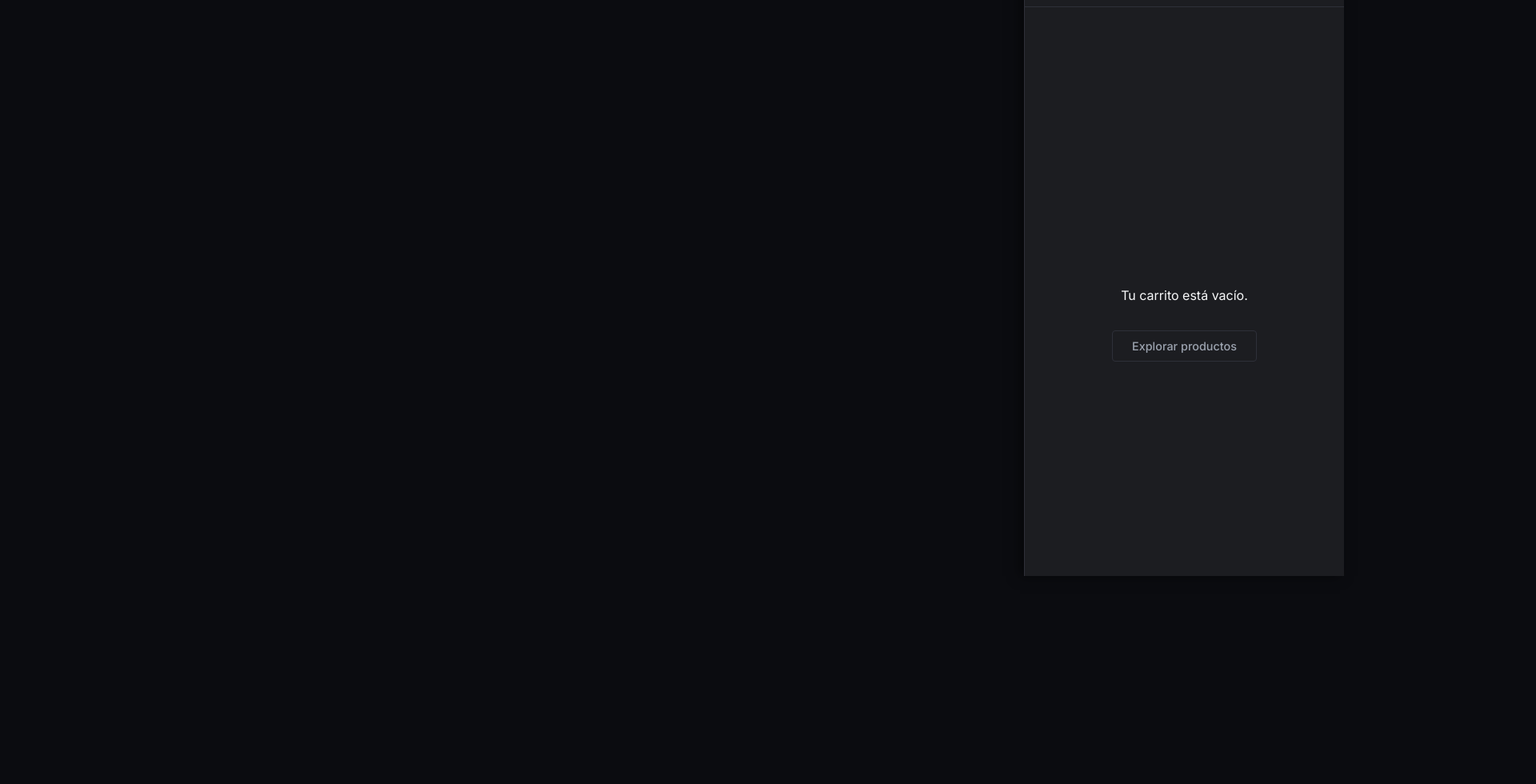
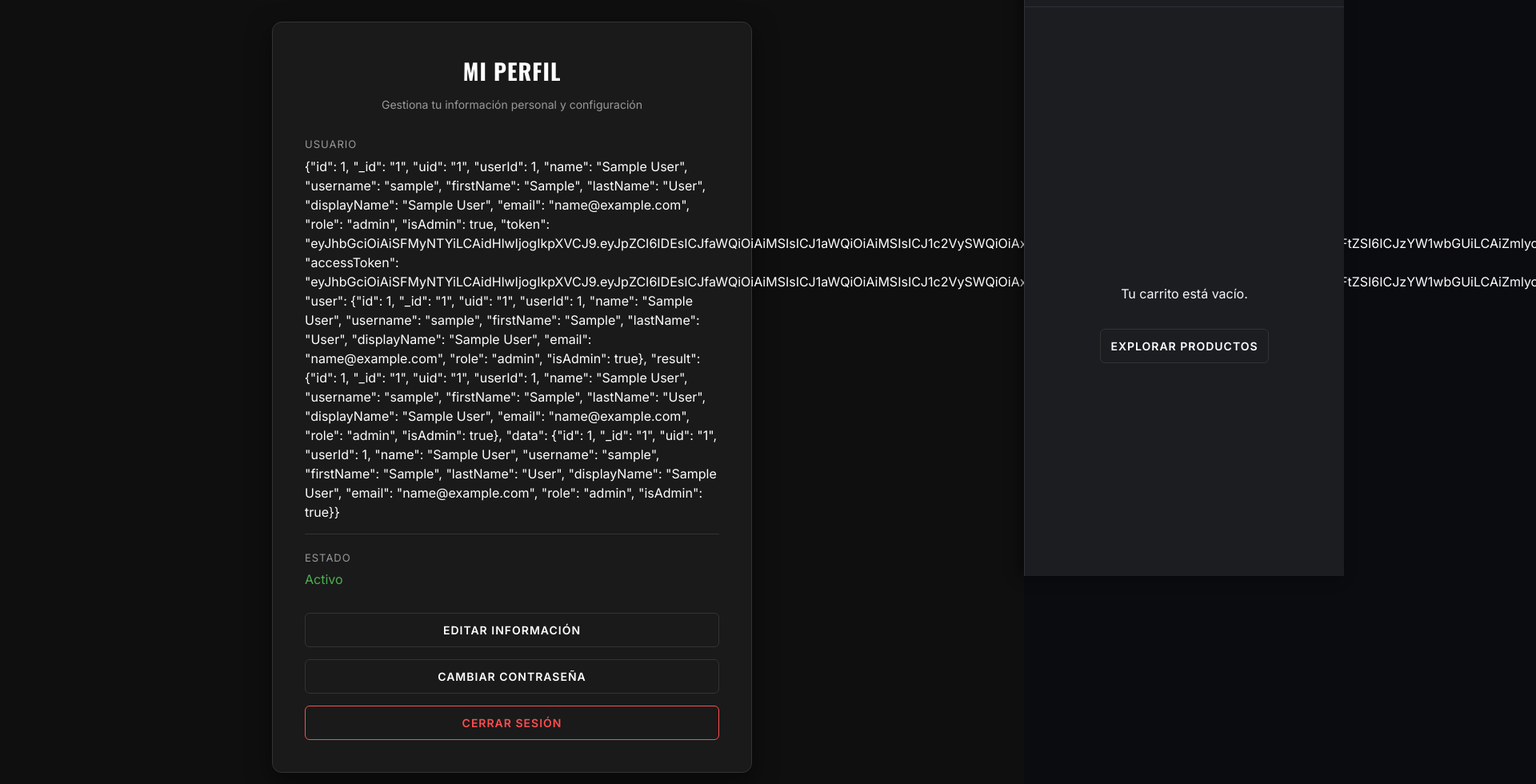
Before and after one commit to lulojrz/tienda, a React (Vite) app: page /perfil in a window 1280 px wide. Shown: the part 80-1060 px from the top of the page at 80% size, 1920 px wide, since content can reach past the window. Before the commit the page ends 800 px from the top, so only its background shows below. Built offline with nearby package versions, Linux system fonts and the light colour scheme; sample sign-in values are in the browser's storage.

Commit message:
agregando pagina perfil

```diff
--- a/src/App.jsx
+++ b/src/App.jsx
@@ -7,6 +7,7 @@ import PaginaPrincipal from './pages/PaginaPrincipal';
 import PaginaProductos from './pages/PaginaProductos';
 import DetallesProductos from './pages/DetallesProductos';
 import InicioSesion from './pages/InicioSesion';
+import Perfil from './pages/Perfil';
 import CartDrawer from './components/CartDrawer';
 
 function App() {
@@ -18,6 +19,7 @@ function App() {
         <Route path='/productos' element={<PaginaProductos />}></Route>
         <Route path='/productos/:id' element={<DetallesProductos />}></Route>
         <Route path='inicioSesion' element={<InicioSesion />}></Route>
+        <Route path='/perfil' element={<Perfil />}></Route>
 
       </Routes>
 
--- a/src/components/Navbar.jsx
+++ b/src/components/Navbar.jsx
@@ -54,12 +54,20 @@ const Navbar = () => {
                       <p className="status-online" >
                         <span className="status-dot"></span> Conectado
                       </p>
+                      <Link to="/perfil" style={{ textDecoration: 'none' }}>
+                        <button
+                          className="btn-secondary"
+                          style={{ width: '100%', marginBottom: '10px', backgroundColor: 'transparent', color: '#fff', border: '1px solid #333', padding: '10px', borderRadius: '4px', cursor: 'pointer' }}
+                          onClick={() => setShowUserModal(false)}
+                        >
+                          Ver Perfil
+                        </button>
+                      </Link>
                       <button
                         className="btn-primary"
-                        style={{ width: '100%', marginTop: '15px' }}
+                        style={{ width: '100%' }}
                         onClick={() => {
                           cerrarSesion(); setShowUserModal(false);
-
                         }}
                       >
                         Cerrar sesión
--- /dev/null
+++ b/src/pages/Perfil.css
@@ -0,0 +1,118 @@
+.perfil-page-container {
+    display: flex;
+    flex-direction: column;
+    min-height: 100vh;
+    background-color: #0f0f0f;
+    color: #f5f5f5;
+}
+
+.perfil-content {
+    flex-grow: 1;
+    display: flex;
+    justify-content: center;
+    align-items: center;
+    padding: 40px 20px;
+}
+
+.perfil-box {
+    background-color: #1a1a1a;
+    border: 1px solid #333;
+    border-radius: 12px;
+    padding: 40px;
+    width: 100%;
+    max-width: 600px;
+    box-shadow: 0 10px 30px rgba(0, 0, 0, 0.5);
+}
+
+.perfil-header {
+    text-align: center;
+    margin-bottom: 30px;
+}
+
+.perfil-header h2 {
+    font-size: 28px;
+    margin-bottom: 10px;
+    color: #fff;
+    font-weight: 700;
+    letter-spacing: 1px;
+}
+
+.perfil-header p {
+    color: #999;
+    font-size: 14px;
+}
+
+.perfil-info {
+    margin-bottom: 30px;
+}
+
+.info-group {
+    margin-bottom: 20px;
+    border-bottom: 1px solid #333;
+    padding-bottom: 15px;
+}
+
+.info-group:last-child {
+    border-bottom: none;
+    margin-bottom: 0;
+    padding-bottom: 0;
+}
+
+.info-group label {
+    display: block;
+    color: #999;
+    font-size: 13px;
+    margin-bottom: 5px;
+    text-transform: uppercase;
+    letter-spacing: 1px;
+}
+
+.info-group p {
+    font-size: 16px;
+    color: #fff;
+    margin: 0;
+}
+
+.perfil-actions {
+    display: flex;
+    flex-direction: column;
+    gap: 15px;
+}
+
+.btn-secondary {
+    background-color: transparent;
+    color: #fff;
+    border: 1px solid #333;
+    padding: 12px;
+    border-radius: 6px;
+    font-size: 14px;
+    font-weight: 600;
+    cursor: pointer;
+    transition: all 0.3s ease;
+    text-transform: uppercase;
+    letter-spacing: 1px;
+}
+
+.btn-secondary:hover {
+    background-color: #333;
+    border-color: #555;
+}
+
+.btn-danger {
+    background-color: transparent;
+    color: #ff4d4f;
+    border: 1px solid #ff4d4f;
+    padding: 12px;
+    border-radius: 6px;
+    font-size: 14px;
+    font-weight: 600;
+    cursor: pointer;
+    transition: all 0.3s ease;
+    text-transform: uppercase;
+    letter-spacing: 1px;
+}
+
+.btn-danger:hover {
+    background-color: #ff4d4f;
+    color: #fff;
+}
--- /dev/null
+++ b/src/pages/Perfil.jsx
@@ -0,0 +1,54 @@
+import React from 'react';
+import './Perfil.css';
+import Navbar from '../components/Navbar';
+import Footer from '../components/Footer';
+import { useAuth } from '../context/AuthContext';
+import { Navigate } from 'react-router-dom';
+
+const Perfil = () => {
+    const { user, isLogin, cerrarSesion } = useAuth();
+
+    if (!isLogin) {
+        return <Navigate to="/inicioSesion" />;
+    }
+
+    return (
+        <div className="perfil-page-container">
+            <Navbar />
+            <div className="perfil-content">
+                <div className="perfil-box">
+                    <div className="perfil-header">
+                        <h2>Mi Perfil</h2>
+                        <p>Gestiona tu información personal y configuración</p>
+                    </div>
+
+                    <div className="perfil-info">
+                        <div className="info-group">
+                            <label>Usuario</label>
+                            <p>{user || 'No disponible'}</p>
+                        </div>
+                        <div className="info-group">
+                            <label>Estado</label>
+                            <p style={{ color: '#4caf50' }}>Activo</p>
+                        </div>
+                    </div>
+
+                    <div className="perfil-actions">
+                        <button className="btn-secondary">
+                            Editar Información
+                        </button>
+                        <button className="btn-secondary">
+                            Cambiar Contraseña
+                        </button>
+                        <button className="btn-danger" onClick={cerrarSesion}>
+                            Cerrar Sesión
+                        </button>
+                    </div>
+                </div>
+            </div>
+            <Footer />
+        </div>
+    );
+};
+
+export default Perfil;
```
